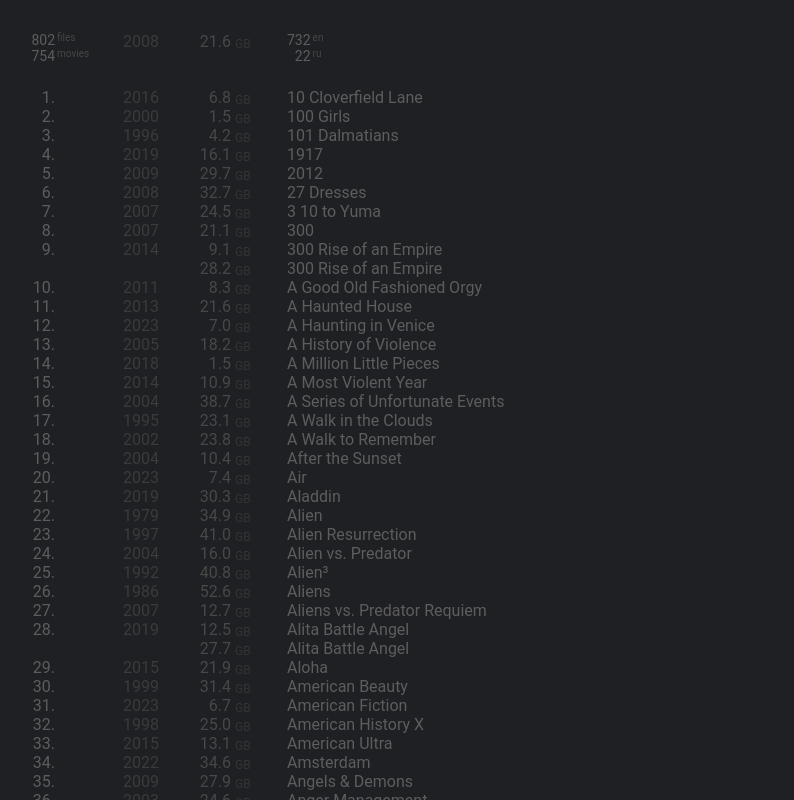
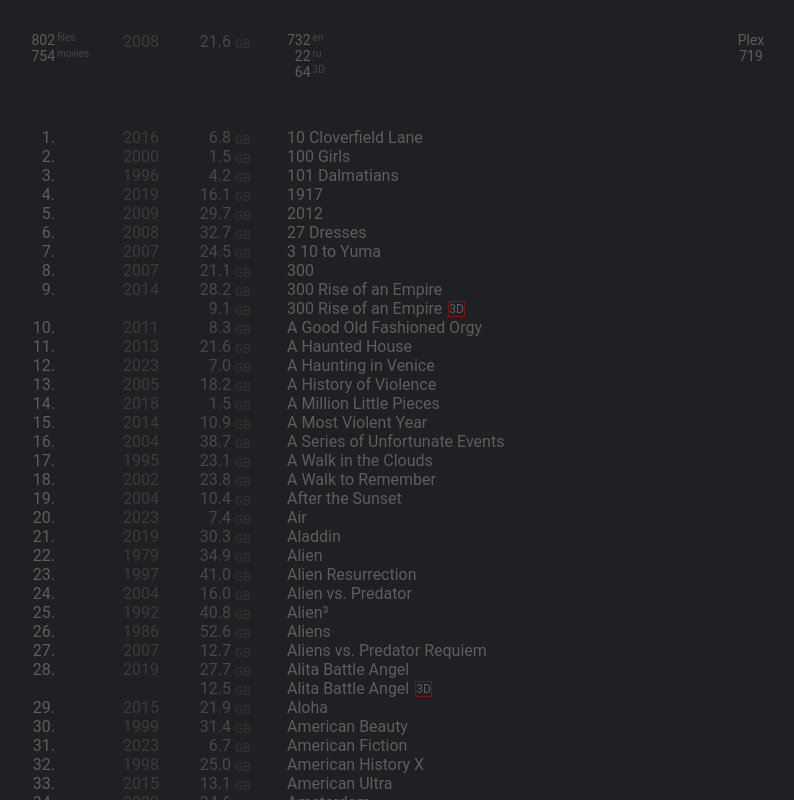
Before and after one commit to RomanGarsteaRo/movies_frontend, an Angular app: page / in a window 1280 px wide. Shown: the whole page, without its empty margins (101-895 px from the left). Built offline with nearby package versions, Linux system fonts and the light colour scheme.

Commit message:
transform data

```diff
--- a/src/app/app.component.html
+++ b/src/app/app.component.html
@@ -3,8 +3,8 @@
 
 <div class="container">
 
+
 	<div class="stat">
-
 		<!--Total-->
 		<div class="total group">
 				<span class="value">{{numberOfFiles}}</span>
@@ -29,10 +29,9 @@
 			<span class="label">en</span>
 			<span class="value">{{rusName.length}}</span>
 			<span class="label">ru</span>
+			<span class="value">{{movies3d}}</span>
+			<span class="label">3D</span>
 		</div>
-
-
-
 
 
 		<!--OMDB JSON-->
@@ -43,12 +42,17 @@
 <!--		</div>-->
 
 		<!--Plex JSON-->
-<!--		<div class="plex" *ngIf="plex">-->
-<!--			<div>Plex</div>-->
-<!--			<div>{{plex.length}} &lt;!&ndash;total json items&ndash;&gt;</div>-->
+		<div class="plex" *ngIf="plex">
+			<div>Plex</div>
+			<div>{{plex.length}} <!--total json items--></div>
 <!--			<div>{{plex.length - numberOfItemsPlex}}&lt;!&ndash;not show&ndash;&gt;</div>-->
-<!--		</div>-->
+		</div>
 
+	</div>
+
+
+	<!--Sort-->
+	<div class="sort">
 
 	</div>
 
@@ -60,15 +64,14 @@
 				<div class="number">{{j === 0 ? i + 1 + '.' : ''}}</div>
 				<div class="year">{{j === 0 ? item.year : ''}}</div>
 				<ui-file-size [size]="item.size"></ui-file-size>
-				<div>{{item.title}}</div>
-<!--				<div class="tags">-->
-<!--					<span *ngFor="let tag of item.tags">{{tag}}</span>-->
-<!--				</div>-->
+				<div class="title-box">
+					<span>{{item.title}}</span>
+					<span class="tag" *ngFor="let tag of item.tags">{{tag}}</span>
+				</div>
 
-
-
-				<!--			<div class="json_omdb" [ngClass]="{'no_json': item.omdb === 'N/A'}">{{item.omdb === 'N/A' ? 'N/A' : '+'}}</div>-->
-				<!--			<div class="json_plex" [ngClass]="{'no_json': item.plex === 'N/A'}">{{item.plex === 'N/A' ? 'N/A' : '+'}}</div>-->
+				<div></div>
+<!--				<div class="json_plex" [ngClass]="{'no_json': item.plex === 'N/A'}">{{item.plex === 'N/A' ? 'N/A' : '+'}}</div>-->
+				<!--<div class="json_omdb" [ngClass]="{'no_json': item.omdb === 'N/A'}">{{item.omdb === 'N/A' ? 'N/A' : '+'}}</div>-->
 			</div>
 		</ng-container>
 
--- a/src/app/app.component.scss
+++ b/src/app/app.component.scss
@@ -25,7 +25,10 @@
 		$year: 80px;
 		$title: 400px;
 		$size: 80px;
-		$grid-template-columns: $total $year $size $title;
+		$plex: 80px;
+
+		$grid-template-columns: $total $year $size $title $plex;
+
 		.stat {
 			overflow: auto;
 			display: grid;
@@ -96,6 +99,18 @@
 					justify-content: end;
 					color: #3b3b3b;
 				}
+				.size{}
+				.title-box{
+					display: flex;
+					flex-direction: row;
+					column-gap: 6px;
+					align-items: center;
+					.title{}
+					.tag{
+						font-size: 12px;
+						border: 1px solid #851010;
+					}
+				}
 				.tags{
 					display: flex;
 					column-gap: 12px;
--- a/src/app/app.component.ts
+++ b/src/app/app.component.ts
@@ -74,7 +74,7 @@
 	public duplicate!: INasExtended[];
 	public rusName!: IMovie[];
 	public enName!: IMovie[];
-	public movies3d!: INasExtended[];
+	public movies3d!: number;
 	public averageSize!: IFileSize;
 	public averageYear!: number;
 	public numberOfItemsOmdb!: number;
@@ -116,7 +116,7 @@
 		arr = arr.sort((a: INasExtended,b: INasExtended) => a.id.localeCompare(b.id));
 		console.log(arr[20]);
 		arr = this.transformMovieData(arr);
-		// arr = this.sortData(arr);
+		arr = this.sortData(arr);
 		arr = arr.slice();
 		this.listOfMovies = arr;
 		this.numberOfFiles = this.getNumberOfFiles(arr);
@@ -124,10 +124,10 @@
 		this.enName = this.getEnName(arr);
 		this.averageYear = this.getAverageYear(arr);
 		this.averageSize = this.getAverageSize(arr);
+		this.movies3d = this.getMovies3d(arr);
+		// this.numberOfItemsPlex = this.getNumberOfPlexItemsInData(arr);
+		// this.numberOfItemsOmdb = this.getNumberOfOmdbItemsInData(arr);
 		// this.duplicate = this.getDuplicate(arr);
-		// this.movies3d = this.getMovies3d(arr);
-		// this.numberOfItemsOmdb = this.getNumberOfOmdbItemsInData(arr);
-		// this.numberOfItemsPlex = this.getNumberOfPlexItemsInData(arr);
 		console.log(arr[20]);
 	}
 
@@ -158,8 +158,16 @@
 		return arr.filter(movie => russianTitleRegex.test(movie.title));
 	}
 
-	private getMovies3d(arr: INasExtended[]): INasExtended[] {
-		return arr.filter(item => item.id.indexOf('3D') >= 0);
+	private getMovies3d(arr: IMovie[]): number {
+		return arr.reduce((acc: number, item: IMovie) => {
+			let count = 0;
+			item.assets.forEach(file=> {
+				if(file.tags.find(tag => tag === '3D')) {
+					count++;
+				}
+			})
+			return acc += count;
+		}, 0);
 	}
 
 	private convertBytesToIFileSize(bytes: number | IFileSize): IFileSize {
@@ -347,7 +355,12 @@
 		},0)
 	}
 
-	private sortData(arr: any[]) {
-		return [];
+	private sortData(arr: IMovie[]): IMovie[] {
+		arr = arr.sort((a: IMovie,b: IMovie) => a.title.localeCompare(b.title));
+		arr.forEach((movie: IMovie) => movie.assets.sort((a: INasExtended,b: INasExtended)=> {
+			return a.tags.length - b.tags.length;
+		}))
+
+		return arr;
 	}
 }
```
